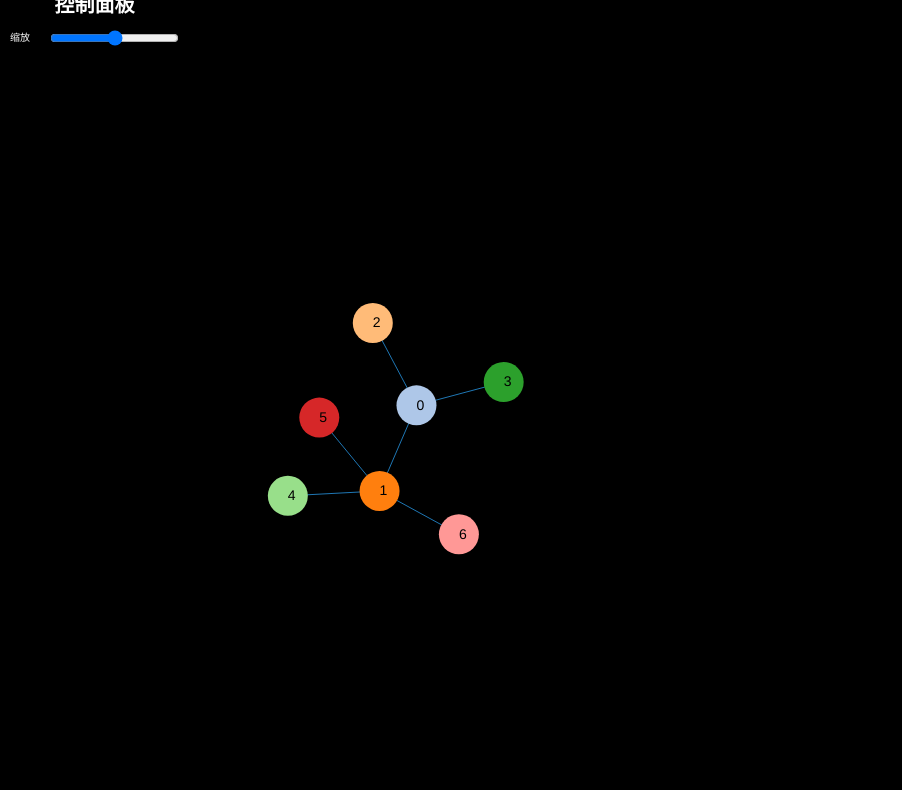
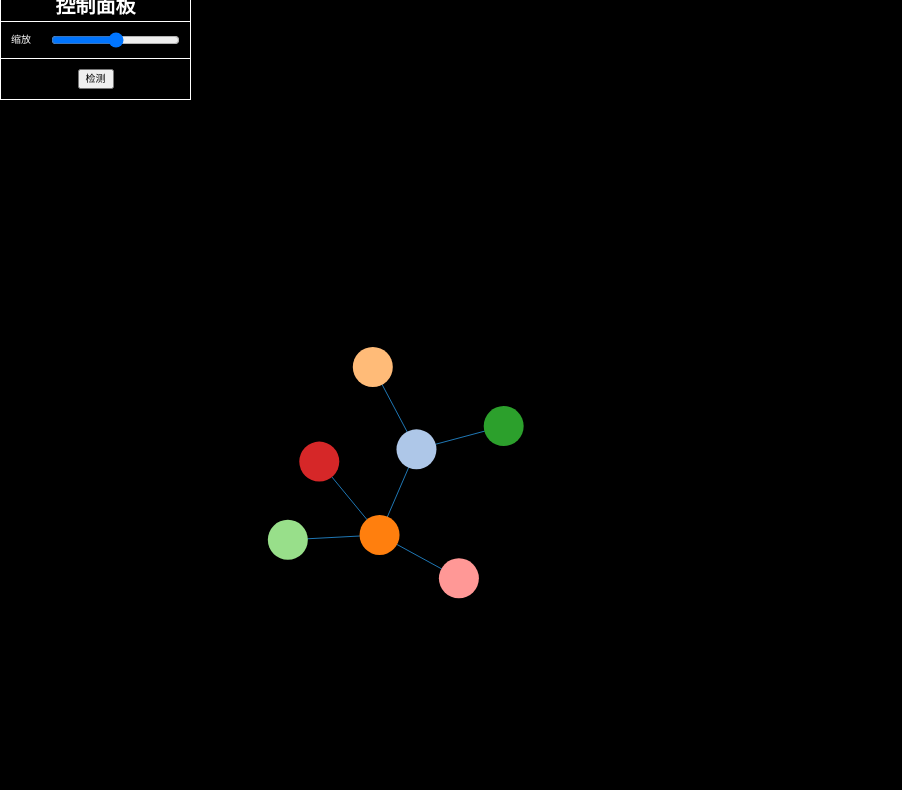
Before and after one commit to yuu6/py_neo, a plain HTML site: page static/pages/easy_layout.html in a window 1280 px wide. Shown: the part 76-866 px from the top of the page, without its empty margins (0-902 px from the left). Drawn offline with Linux system fonts and the light colour scheme.

Commit message:
基本实现了功能 next step:   线条的流动功能

```diff
--- a/static/pages/easy_layout.html
+++ b/static/pages/easy_layout.html
@@ -34,6 +34,9 @@
         input{
             width:50px
         }
+        tr{
+            border: 1px white solid;
+        }
     </style>
 </head>
 <body>
@@ -44,6 +47,9 @@
         <tr>
             <td>缩放</td>
             <td><input type="range" min="1" max="3" step="0.1" onchange="slided()" id="range" value="2"/></td>
+        </tr>
+         <tr>
+             <td colspan="2"><button style="color: black">检测</button></td>
         </tr>
     </table>
 </div>
@@ -151,7 +157,8 @@
                 })
                 .attr("height", "50")
                 .attr("width","100")
-                .style("fill","white")
+                .style("fill", d3.rgb(174, 199, 232))
+                    .style("opacity", .5)
 
             g.append("text")
                 .attr("class","mouseText")
@@ -172,27 +179,6 @@
         })
 
 
-    // d3.selectAll(".forceCircle")
-    //   .on("click", function () {
-    //     console.log("run here ")
-    //   d3.select(this)
-    //     .text("Thank you");
-    // })
-    var texts = svg.selectAll(".forceText")
-        .data(nodes)
-        .enter()
-        .append("text")
-        .attr("class", "forceText")
-        .attr("x", function (d) {
-            return d.x;
-        })
-        .attr("y", function (d) {
-            return d.y;
-        })
-        .attr("dy", ".3em")
-        .text(function (d) {
-            return d.name;
-        })
 
 
 
@@ -217,12 +203,7 @@
             return d.y;
         })
 
-        texts.attr("x", function (d) {
-            return d.x;
-        })
-        texts.attr("y", function (d) {
-            return d.y;
-        })
+
 
     })
 
```
